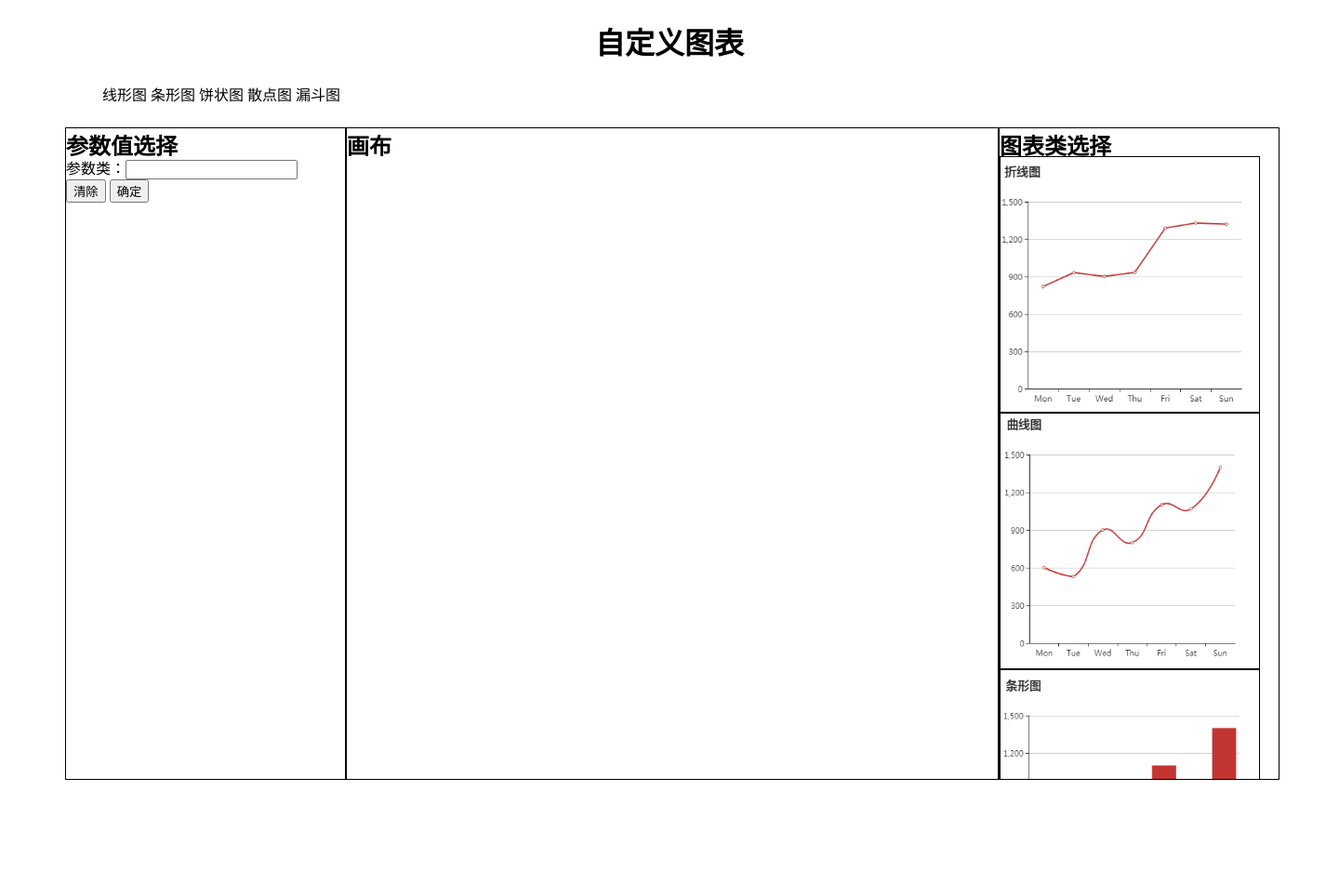
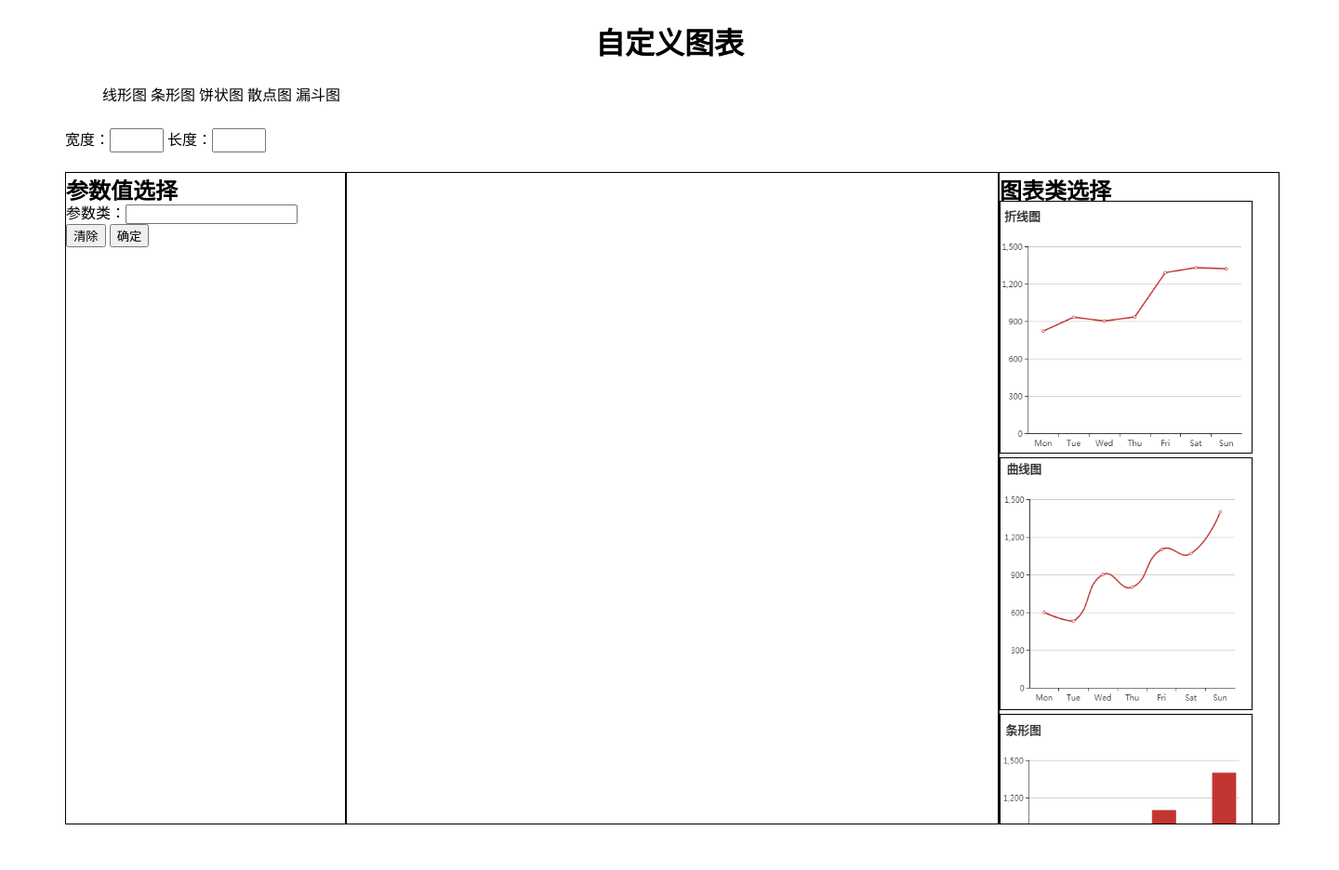
Before and after one commit to dahai5240/learn_webserver, a Flask app: page /templates/set-echart.html in a window 1440 px wide. Shown: the whole page at 93% size. Before the commit the page ends 839 px from the top, so only its background shows below. Run offline with Flask 2, Linux system fonts and the light colour scheme; a map, chart or similar area stays blank.

Commit message:
feat(view):小调整了结构

```diff
--- a/templates/set-echart.html
+++ b/templates/set-echart.html
@@ -103,12 +103,24 @@
 				v.target.appendChild(document.getElementById(data).cloneNode());
 			};
 		</script>
+		<script>
+			function setConvas(){
+				var wid=document.getElementById("canvas-width").value;
+				var hei=document.getElementById("canvas-height").value;
+				var Canvas=document.getElementById("mianCanvas");
+				if(wid<700){wid=700;};
+				if(hei<700){hei=700;};
+				Canvas.offsetHeight=hei;
+				Canvas.offsetWidth=wid;
+			}
+		</script>
 	</head>
 	<body>
     	<h1 style="font-style:normal" align="center">自定义图表</h1>
 		<!--设置左右居中的写法：margin: 0 auto-->
     	<div id="echart_frame" style="width:1300px;height:800px;margin: 0 auto;">
-        	<div id="headlist" style="width:1300px;height:48px;">
+        	<div id="headlist" style="width:1300px">
+				<div style="width:1300px;height:48px;">
 				<ul id="menu">
 					<li class="menu" id="menu1">线形图</li>
 					<li class="menu" id="menu2">条形图</li>
@@ -116,6 +128,11 @@
 					<li class="menu" id="menu4">散点图</li>
 					<li class="menu" id="menu5">漏斗图</li>
 				</ul>
+				</div>
+				<div style="width:600px;height:48px;">
+					宽度：<input id="canvas-width" type="number" style="width:50px;height:20px;" onchange="setConvas()" />
+					长度：<input id="canvas-height" type="number" style="width:50px;height:20px;" onchange="setConvas()" />
+				</div>
 			</div>
 			<div style="width:1400px;">
 				<div class="leftlist" style="width:300px;height:700px;float:left;display:inline;border:black solid thin;">
@@ -134,36 +151,26 @@
 						<input type="submit" value="确定"/>
 						</ul>
 					</div>
-					<div>
+					<div style="width:300px;height:670px;overflow:auto;">
 						<ul id="set-lists" style="list-style-type:none;margin:0;padding:0;">
 						</ul>
 					</div>
 				</form>
 				</div>
-				<div class="canvas-container" ondrop="drop(event)" ondragover="allowDrop(event)" style="width:700px;height:700px;float:left;display:inline;border:black solid thin;">
-					<h2 style="width:300px;height:30px;margin:0;padding:0;">画布</h2>
-					<canvas id="mianCanvas" type="width:1800px;height:1800px;">
+				<div class="canvas-container" ondrop="drop(event)" ondragover="allowDrop(event)" style="width:700px;height:700px;float:left;display:inline;border:black solid thin;overflow:auto;">
+					<!--h2 style="width:300px;height:30px;margin:0;padding:0;">画布</h2-->
+					<canvas id="mianCanvas">
 					</canvas>
 				</div>
 				<div class="echarts-controls" style="width:300px;height:700px;float:left;display:inline;border:black solid thin;">
 					<h2 style="width:300px;height:30px;margin:0;padding:0;">图表类选择</h2>
 					<div class="echarts-lists" style="width:300px;height:670px;overflow:auto;">
 						<ul style="list-style-type:none;margin:0;padding:0;width:280px;height:280px;">
-							<li style="list-style-type:none;margin:0;padding:0;border:black solid thin;">
-								<img id="line" src="{{ url_for('static',filename='./images/line.png') }}" draggable="true" ondragstart="drag(event)" alt="折线图" style="width:270px;height:270px;"/>
-							</li>
-							<li style="list-style-type:none;margin:0;padding:0;border:black solid thin;">
-								<img id="line-smooth" src="{{ url_for('static',filename='./images/line-smooth.png') }}" draggable="true" ondragstart="drag(event)" alt="曲线图" style="width:270px;height:270px;"/>
-							</li>
-							<li style="list-style-type:none;margin:0;padding:0;border:black solid thin;">
-								<img id="bar" src="{{ url_for('static',filename='./images/bar.png') }}" draggable="true" ondragstart="drag(event)" alt="条形图" style="width:270px;height:270px;"/>
-							</li>
-							<li style="list-style-type:none;margin:0;padding:0;border:black solid thin;">
-								<img id="pie" src="{{ url_for('static',filename='./images/pie.png') }}" draggable="true" ondragstart="drag(event)" alt="饼状图" style="width:270px;height:270px;"/>
-							</li>
-							<li style="list-style-type:none;margin:0;padding:0;border:black solid thin;">
-								<img id="funnel" src="{{ url_for('static',filename='./images/funnel.png') }}" draggable="true" ondragstart="drag(event)" alt="漏斗图" style="width:270px;height:270px;"/>
-							</li>
+							<img id="line" src="{{ url_for('static',filename='./images/line.png') }}" draggable="true" ondragstart="drag(event)" alt="折线图" style="width:270px;height:270px;list-style-type:none;margin:0;padding:0;border:black solid thin;"/>
+							<img id="line-smooth" src="{{ url_for('static',filename='./images/line-smooth.png') }}" draggable="true" ondragstart="drag(event)" alt="曲线图" style="width:270px;height:270px;list-style-type:none;margin:0;padding:0;border:black solid thin;"/>
+							<img id="bar" src="{{ url_for('static',filename='./images/bar.png') }}" draggable="true" ondragstart="drag(event)" alt="条形图" style="width:270px;height:270px;list-style-type:none;margin:0;padding:0;border:black solid thin;"/>
+							<img id="pie" src="{{ url_for('static',filename='./images/pie.png') }}" draggable="true" ondragstart="drag(event)" alt="饼状图" style="width:270px;height:270px;list-style-type:none;margin:0;padding:0;border:black solid thin;"/>
+							<img id="funnel" src="{{ url_for('static',filename='./images/funnel.png') }}" draggable="true" ondragstart="drag(event)" alt="漏斗图" style="width:270px;height:270px;list-style-type:none;margin:0;padding:0;border:black solid thin;"/>
 						</ul>
 					</div>
 				</div>
```
